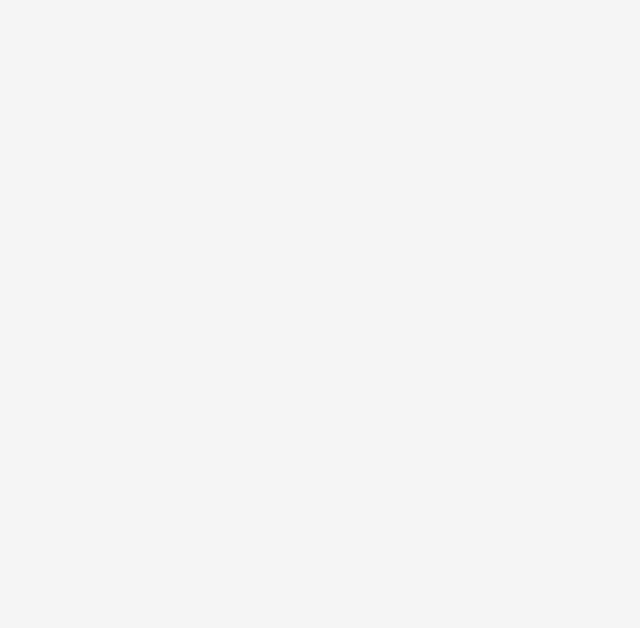
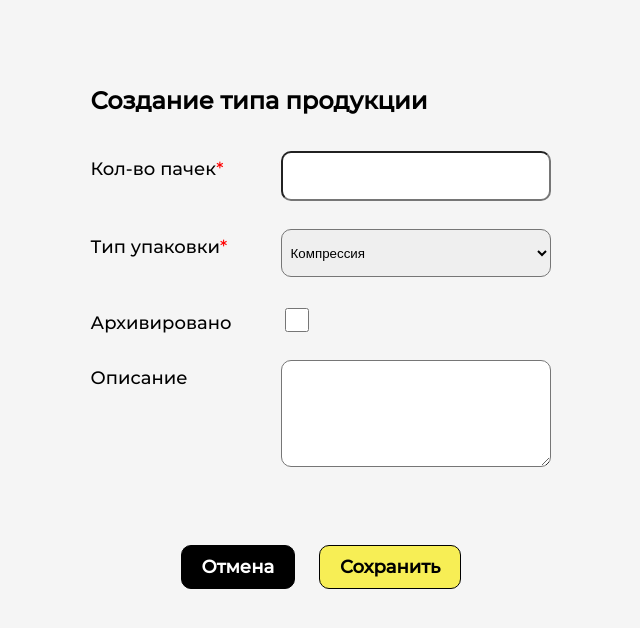
Before and after one commit to MoisGames/frontend-task-react-ts-fakeserver, a React (Vite) app: page /create in a window 1280 px wide. Before the commit this address had no page. Shown: the top 628 px of the page, without its empty margins (319-959 px from the left). Built offline with nearby package versions, Linux system fonts and the light colour scheme.

Commit message:
feat (CreateProductTypePage.tsx) Создал страницу для создания нового товара.
v 1.00 Release

```diff
--- a/src/App.tsx
+++ b/src/App.tsx
@@ -2,6 +2,7 @@ import React from 'react';
 import { BrowserRouter as Router, Routes, Route } from 'react-router-dom';
 import MainPage from './pages/MainPage/MainPage';
 import EditProductTypePage from './pages/EditProductTypePage/EditProductTypePage';
+import CreateProductTypePage from './pages/CreateProductTypePage/CreateProductTypePage';
 
 const App: React.FC = () => {
   return (
@@ -9,6 +10,7 @@ const App: React.FC = () => {
       <Routes>
         <Route path="/" element={<MainPage />} />
         <Route path="/edit/:id" element={<EditProductTypePage />} />
+        <Route path='/create' element={<CreateProductTypePage />} />
       </Routes>
     </Router>
   );
--- a/src/components/ButtonIcon/ButtonIcon.css
+++ b/src/components/ButtonIcon/ButtonIcon.css
@@ -12,5 +12,5 @@
   .icon-button img {
     width: 40px;
     height: 23px;
-    object-fit: contain; /* Убедитесь, что изображение сохраняет пропорции */
+    object-fit: contain;
   }
--- a/src/components/ButtonIcon/ButtonIcon.tsx
+++ b/src/components/ButtonIcon/ButtonIcon.tsx
@@ -1,5 +1,3 @@
-// src/components/ButtonIcon/ButtonIcon.tsx
-
 import React from 'react';
 import './ButtonIcon.css';
 import Tooltip from '../Tooltip/Tooltip';
@@ -19,7 +17,7 @@ interface ProductType {
 
 interface ButtonIconProps {
   type: 'pen' | 'trash' | 'question';
-  onClick?: () => void; // Добавляем опциональный onClick
+  onClick?: () => void;
   product?: ProductType;
 }
 
--- a/src/components/ProductTable/ProductTable.tsx
+++ b/src/components/ProductTable/ProductTable.tsx
@@ -1,15 +1,9 @@
+
 import React from 'react';
 import './ProductTable.css';
 import ButtonIcon from '../ButtonIcon/ButtonIcon';
-
-interface ProductType {
-  id: string;
-  packsNumber: number;
-  packageType: string;
-  isArchived: boolean;
-  description: string;
-  createdAt: string;
-}
+import { deleteProduct } from '../../http/api';
+import { Product } from '../../interfaces/ProductInterface';
 
 const formatDate = (dateString: string) => {
   const date = new Date(dateString);
@@ -22,15 +16,40 @@ const formatDate = (dateString: string) => {
 const getStatus = (isArchived: boolean) => isArchived ? 'Архив' : 'Активно';
 
 interface ProductTableProps {
-  products: ProductType[];
+  products: Product[]
 }
 
 const ProductTable: React.FC<ProductTableProps> = ({ products }) => {
   if (!products || products.length === 0) return <div>Нет данных для отображения</div>;
 
-  const handleEditClick = (id: string) => console.log(`Edit clicked for product with id: ${id}`);
-  const handleDeleteClick = (id: string) => console.log(`Delete clicked for product with id: ${id}`);
-  const handleQuestionClick = (id: string, description: string) => alert(description || 'Нет описания');
+  const handleEditClick = (id: string) => {
+    console.log(`Edit clicked for product with id: ${id}`);
+  };
+
+  const handleDeleteClick = async (id: string) => {
+    if (!id) {
+      console.error('No product ID provided');
+      return;
+    }
+
+    const userConfirmed = window.confirm('Вы уверены, что хотите удалить этот продукт?');
+
+    if (userConfirmed) {
+      try {
+        await deleteProduct(id);
+        console.log('Product deleted successfully');
+        alert('Продукт успешно удален');
+
+      } catch (error) {
+        console.error('Failed to delete product:', error);
+        alert('Ошибка при удалении продукта');
+      }
+    }
+  };
+
+  const handleQuestionClick = (description: string) => {
+    alert(description || 'Нет описания');
+  };
 
   return (
     <div className='table-container'>
@@ -55,7 +74,7 @@ const ProductTable: React.FC<ProductTableProps> = ({ products }) => {
               <td>{formatDate(product.createdAt)}</td>
               <td>{getStatus(product.isArchived)}</td>
               <td>
-                <ButtonIcon type="question" onClick={() => handleQuestionClick(product.id, product.description)} product={product} />
+                <ButtonIcon type="question" onClick={() => handleQuestionClick(product.description)} product={product} />
               </td>
               <td>
                 <div className='icons-button__container'>
--- a/src/components/Tooltip/Tooltip.css
+++ b/src/components/Tooltip/Tooltip.css
@@ -12,11 +12,27 @@
   color: #fff;
   padding: 5px;
   border-radius: 4px;
-    white-space: nowrap;
+  width: 150px;
+  max-height: 100px;
+  overflow: hidden;
+  text-overflow: ellipsis;
   z-index: 10;
   opacity: 0.9;
   margin-bottom: 5px;
   font-size: 12px;
-    min-width: 100px;
-    text-align: center;
+  line-height: 1.2;
+  word-wrap: break-word;
+  display: block;
+  text-align: left;
 }
+
+.tooltip::after {
+  content: '';
+  position: absolute;
+  top: 100%;
+  left: 50%;
+  margin-left: -5px;
+  border-width: 5px;
+  border-style: solid;
+  border-color: #333 transparent transparent transparent;
+}
--- a/src/http/api.ts
+++ b/src/http/api.ts
@@ -46,3 +46,12 @@ export const updateProduct = async (productId: string, updatedData: Partial<Prod
     throw error;
   }
 };
+
+export const createProduct = async (newProductData: Partial<Product>): Promise<void> => {
+  try {
+    await apiClient.post('/productTypes', newProductData);
+  } catch (error) {
+    console.error('Error creating product:', error);
+    throw error;
+  }
+};
--- /dev/null
+++ b/src/pages/CreateProductTypePage/CreateProductTypePage.css
@@ -0,0 +1,73 @@
+
+input,select,option,textarea {
+    border-radius: 10px;
+    padding: 5px;
+    width: 500px;
+    height: 36px;
+    margin-bottom: 28px;
+    box-sizing: content-box;
+  }
+
+  .createproduct__container {
+    display: flex;
+    flex-direction: column;
+    justify-content: center;
+    align-items: center;
+    height: auto;
+    width: 36%;
+  }
+
+  .createproduct-header {
+    padding: 20px;
+    display: flex;
+    justify-content: start;
+    align-items: center;
+    margin-top: 50px;
+    width: 100%;
+  }
+
+  .form__container {
+    width: 100%;
+    display: flex;
+    flex-direction: column;
+
+    color: var(--text-color);
+
+    font-size: 18px;
+    font-family: var(--font-family);
+  }
+
+  .red-star {
+    color: red;
+  }
+
+  .form__row {
+    width: 100%;
+    display: flex;
+    flex-direction: row;
+  }
+
+  .form__row label {
+    margin-top: 7px;
+    min-width: 190px;
+  }
+
+  .form__row_textarea {
+    resize: vertical;
+    min-height: 95px;
+    width: 500px;
+    gap: 10px;
+  }
+
+  .button-group {
+    display: flex;
+    justify-content: center;
+    gap: 24px;
+    width: 100%;
+    margin-top: 50px;
+  }
+
+  #checkboxArchive {
+    width: 24px;
+    height: 24px;
+  }
--- a/src/pages/CreateProductTypePage/CreateProductTypePage.tsx
+++ b/src/pages/CreateProductTypePage/CreateProductTypePage.tsx
@@ -1,11 +1,103 @@
-import React from 'react';
+import React, { useState } from 'react';
+import './CreateProductTypePage.css';
+import Button from '../../components/Button/Button';
+import { useNavigate } from 'react-router-dom';
+import { createProduct } from '../../http/api';
 
-const CreateProductTypePage = () => {
-    return (
-        <div>
+const CreateProductTypePage: React.FC = () => {
+  const navigate = useNavigate();
 
+  const [packsNumber, setPacksNumber] = useState<number | ''>('');
+  const [packageType, setPackageType] = useState<string>('');
+  const [isArchived, setIsArchived] = useState<boolean>(false);
+  const [description, setDescription] = useState<string>('');
+
+  const handleSaveClick = async () => {
+    if (packsNumber === '' || packageType === '') {
+      alert('Пожалуйста, заполните все обязательные поля.');
+      return;
+    }
+
+    const newProductData = {
+      packsNumber: Number(packsNumber),
+      packageType,
+      isArchived,
+      description,
+    };
+
+    try {
+      await createProduct(newProductData);
+      console.log('Product created successfully');
+      navigate('/');
+    } catch (error) {
+      console.error('Failed to create product:', error);
+      alert('Ошибка при создании продукта');
+    }
+  };
+
+  const handleCancelClick = () => {
+    console.log('Cancel clicked');
+    navigate('/');
+  };
+
+  return (
+    <div className='createproduct__container'>
+      <header className='createproduct-header'>
+        <h1>Создание типа продукции</h1>
+      </header>
+      <div className='form__container'>
+        <div className='form__row'>
+          <label>
+            Кол-во пачек<span className='red-star'>*</span>
+          </label>
+          <input
+            type="number"
+            value={packsNumber}
+            onChange={(e) => setPacksNumber(Number(e.target.value))}
+            required
+          />
         </div>
-    );
+        <div className='form__row'>
+          <label>
+            Тип упаковки<span className='red-star'>*</span>
+          </label>
+          <select
+            value={packageType}
+            onChange={(e) => setPackageType(e.target.value)}
+            required
+          >
+            <option value="компрессия">Компрессия</option>
+            <option value="некомпрессия">Некомпрессия</option>
+          </select>
+        </div>
+        <div className='form__row'>
+          <label>
+            Архивировано
+          </label>
+          <input
+            id='checkboxArchive'
+            type="checkbox"
+            checked={isArchived}
+            onChange={(e) => setIsArchived(e.target.checked)}
+          />
+        </div>
+        <div className='form__row'>
+          <label>
+            Описание
+          </label>
+          <textarea
+            className='form__row_textarea'
+            value={description}
+            onChange={(e) => setDescription(e.target.value)}
+          />
+        </div>
+        <div className='button-group'>
+          <Button text='Отмена' type='cancel' onClick={handleCancelClick} />
+          <Button text='Сохранить' type='standart' onClick={handleSaveClick} />
+        </div>
+      </div>
+    </div>
+  );
 };
 
 export default CreateProductTypePage;
--- a/src/pages/MainPage/MainPage.tsx
+++ b/src/pages/MainPage/MainPage.tsx
@@ -1,4 +1,5 @@
 import { useEffect, useState } from 'react';
+import { useNavigate } from 'react-router-dom';
 import './MainPage.css';
 import Button from '../../components/Button/Button';
 import ProductTable from '../../components/ProductTable/ProductTable';
@@ -8,6 +9,8 @@ import { Product } from '../../interfaces/ProductInterface';
 const MainPage = () => {
   const [products, setProducts] = useState<Product[]>([]);
   const [loading, setLoading] = useState<boolean>(true);
+
+  const navigate = useNavigate();
 
   useEffect(() => {
     const loadProducts = async () => {
@@ -25,16 +28,21 @@ const MainPage = () => {
     };
 
     loadProducts();
-  }, []);
+  }, [products]);
 
   if (loading) return <div>Loading...</div>;
   if (!products.length) return <div>No data available</div>;
+
+  const handleCreateClick = () => {
+    console.log('Create clicked');
+    navigate('/create');
+  };
 
   return (
     <main className='main-page__container'>
       <header className='main-header'>
         <h1>Список выпускаемой продукции</h1>
-        <Button text='Создать тип продукции' type='standart' />
+        <Button text='Создать тип продукции' type='standart' onClick={handleCreateClick} />
       </header>
         <ProductTable products={products} />
     </main>
```
Lines whose indentation alone changed are shown as unchanged.
